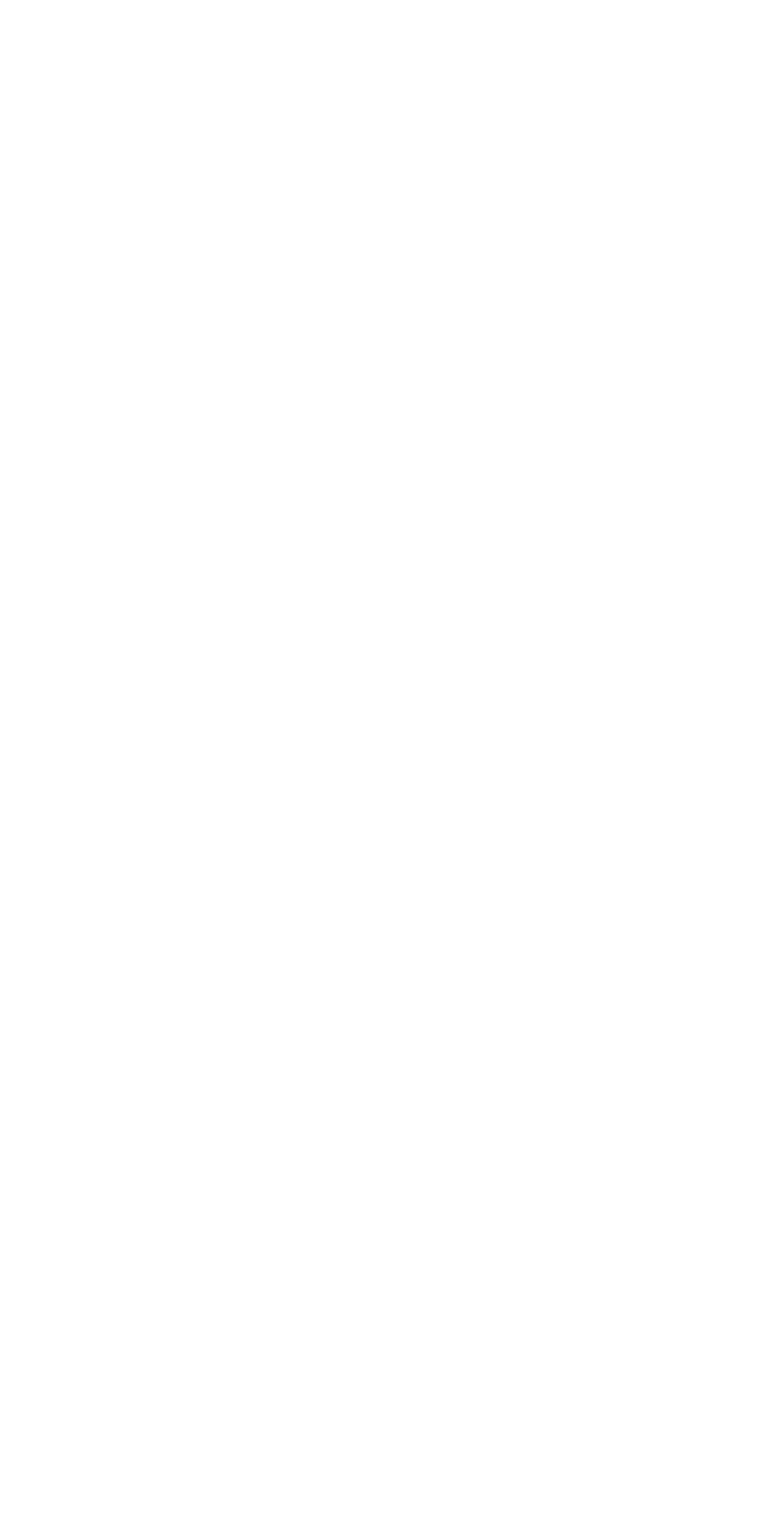
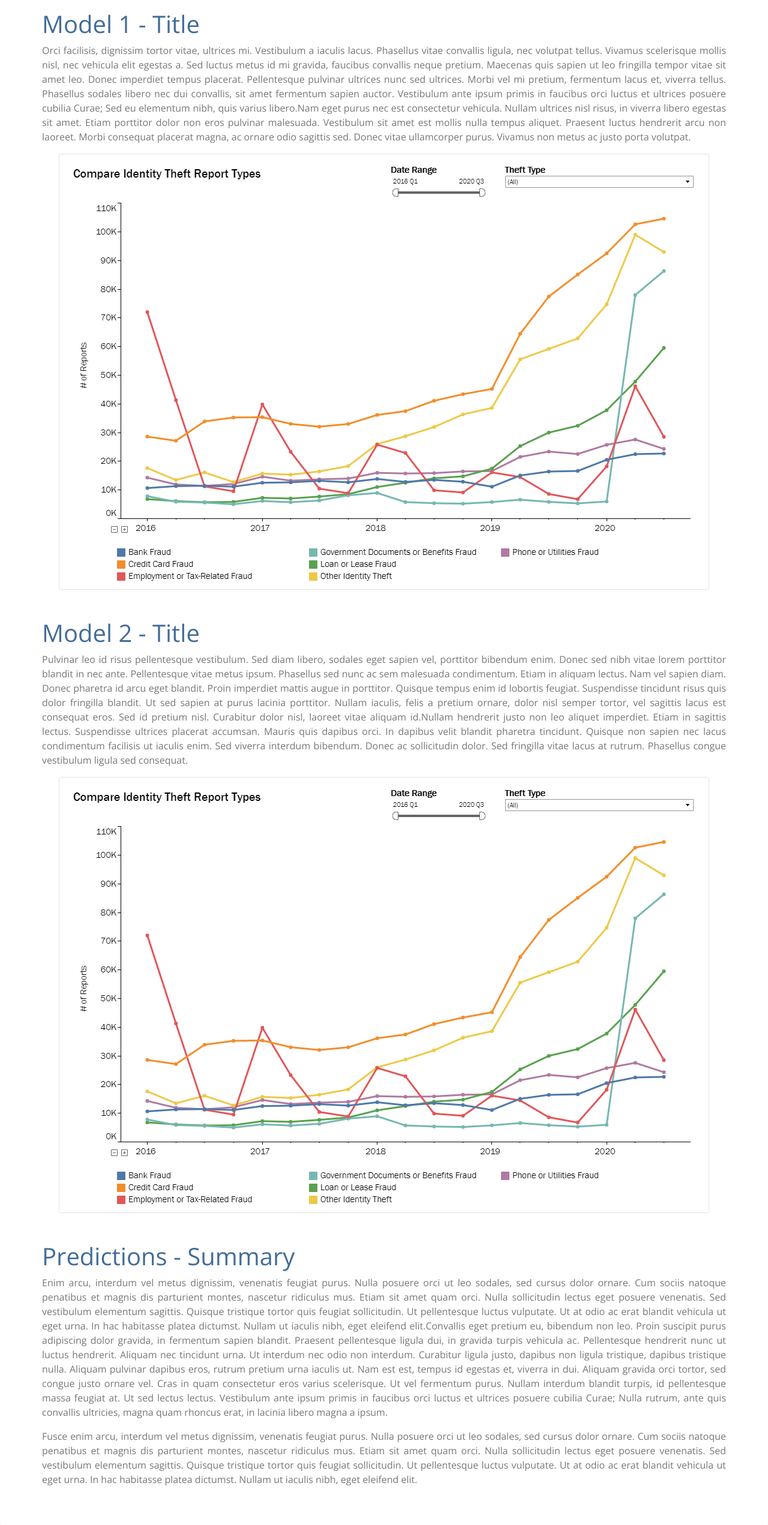
Before and after one commit to cdalsania/Credit_Card_Fraud_Detection, a Flask app: page /predictions in a window 1280 px wide. Before the commit the page is empty. Shown: the whole page at 60% size. Before the commit the page ends 800 px from the top, so only its background shows below. Run offline with Flask 2, Linux system fonts and the light colour scheme; some libraries are stand-ins or nearby versions.

Commit message:
Added page content

```diff
--- a/templates/predictions.html
+++ b/templates/predictions.html
@@ -17,6 +17,48 @@
 </head>
 
 <body>
+    <div class="container-fluid shadow rounded p-3">
+        <!-- Navigation Bar -->
+        <div id="nav-placeholder" pagename="#predictions-li"></div>
+        <!-- Main Page Content -->
+        <div class="container p-0">
+            <div class="row">
+                <div class="col-12">
+                    <h1>Model 1 - Title</h1>
+                    <p class="text-justify ">Orci facilisis, dignissim tortor vitae, ultrices mi. Vestibulum a iaculis lacus. Phasellus vitae convallis ligula, nec volutpat tellus. Vivamus scelerisque mollis nisl, nec vehicula elit egestas a. Sed luctus metus id mi gravida, faucibus
+                        convallis neque pretium. Maecenas quis sapien ut leo fringilla tempor vitae sit amet leo. Donec imperdiet tempus placerat. Pellentesque pulvinar ultrices nunc sed ultrices. Morbi vel mi pretium, fermentum lacus et, viverra tellus.
+                        Phasellus sodales libero nec dui convallis, sit amet fermentum sapien auctor. Vestibulum ante ipsum primis in faucibus orci luctus et ultrices posuere cubilia Curae; Sed eu elementum nibh, quis varius libero.Nam eget purus nec
+                        est consectetur vehicula. Nullam ultrices nisl risus, in viverra libero egestas sit amet. Etiam porttitor dolor non eros pulvinar malesuada. Vestibulum sit amet est mollis nulla tempus aliquet. Praesent luctus hendrerit arcu non
+                        laoreet. Morbi consequat placerat magna, ac ornare odio sagittis sed. Donec vitae ullamcorper purus. Vivamus non metus ac justo porta volutpat.</p>
+                    <div class="text-center">
+                        <img src="../static/images/Identity_Theft_Report_Types_Plot.png " class="img-thumbnail " />
+                    </div>
+                    <h1 class="mt-5">Model 2 - Title</h1>
+                    <p class="text-justify ">Pulvinar leo id risus pellentesque vestibulum. Sed diam libero, sodales eget sapien vel, porttitor bibendum enim. Donec sed nibh vitae lorem porttitor blandit in nec ante. Pellentesque vitae metus ipsum. Phasellus sed nunc ac sem malesuada
+                        condimentum. Etiam in aliquam lectus. Nam vel sapien diam. Donec pharetra id arcu eget blandit. Proin imperdiet mattis augue in porttitor. Quisque tempus enim id lobortis feugiat. Suspendisse tincidunt risus quis dolor fringilla
+                        blandit. Ut sed sapien at purus lacinia porttitor. Nullam iaculis, felis a pretium ornare, dolor nisl semper tortor, vel sagittis lacus est consequat eros. Sed id pretium nisl. Curabitur dolor nisl, laoreet vitae aliquam id.Nullam
+                        hendrerit justo non leo aliquet imperdiet. Etiam in sagittis lectus. Suspendisse ultrices placerat accumsan. Mauris quis dapibus orci. In dapibus velit blandit pharetra tincidunt. Quisque non sapien nec lacus condimentum facilisis
+                        ut iaculis enim. Sed viverra interdum bibendum. Donec ac sollicitudin dolor. Sed fringilla vitae lacus at rutrum. Phasellus congue vestibulum ligula sed consequat.</p>
+                    <div class="text-center">
+                        <img src="../static/images/Identity_Theft_Report_Types_Plot.png " class="img-thumbnail " />
+                    </div>
+                    <h1 class="mt-5">Predictions - Summary</h1>
+                    <p class="text-justify ">Enim arcu, interdum vel metus dignissim, venenatis feugiat purus. Nulla posuere orci ut leo sodales, sed cursus dolor ornare. Cum sociis natoque penatibus et magnis dis parturient montes, nascetur ridiculus mus. Etiam sit amet quam
+                        orci. Nulla sollicitudin lectus eget posuere venenatis. Sed vestibulum elementum sagittis. Quisque tristique tortor quis feugiat sollicitudin. Ut pellentesque luctus vulputate. Ut at odio ac erat blandit vehicula ut eget urna.
+                        In hac habitasse platea dictumst. Nullam ut iaculis nibh, eget eleifend elit.Convallis eget pretium eu, bibendum non leo. Proin suscipit purus adipiscing dolor gravida, in fermentum sapien blandit. Praesent pellentesque ligula
+                        dui, in gravida turpis vehicula ac. Pellentesque hendrerit nunc ut luctus hendrerit. Aliquam nec tincidunt urna. Ut interdum nec odio non interdum. Curabitur ligula justo, dapibus non ligula tristique, dapibus tristique nulla.
+                        Aliquam pulvinar dapibus eros, rutrum pretium urna iaculis ut. Nam est est, tempus id egestas et, viverra in dui. Aliquam gravida orci tortor, sed congue justo ornare vel. Cras in quam consectetur eros varius scelerisque. Ut vel
+                        fermentum purus. Nullam interdum blandit turpis, id pellentesque massa feugiat at. Ut sed lectus lectus. Vestibulum ante ipsum primis in faucibus orci luctus et ultrices posuere cubilia Curae; Nulla rutrum, ante quis convallis
+                        ultricies, magna quam rhoncus erat, in lacinia libero magna a ipsum.</p>
+                    <p class="text-justify mb-5">Fusce enim arcu, interdum vel metus dignissim, venenatis feugiat purus. Nulla posuere orci ut leo sodales, sed cursus dolor ornare. Cum sociis natoque penatibus et magnis dis parturient montes, nascetur ridiculus mus. Etiam sit amet
+                        quam orci. Nulla sollicitudin lectus eget posuere venenatis. Sed vestibulum elementum sagittis. Quisque tristique tortor quis feugiat sollicitudin. Ut pellentesque luctus vulputate. Ut at odio ac erat blandit vehicula ut eget urna.
+                        In hac habitasse platea dictumst. Nullam ut iaculis nibh, eget eleifend elit.</p>
+                </div>
+            </div>
+            <!-- Footer -->
+            <div id="footer-placeholder"></div>
+        </div>
+    </div>
 </body>
 
 </html>
```
